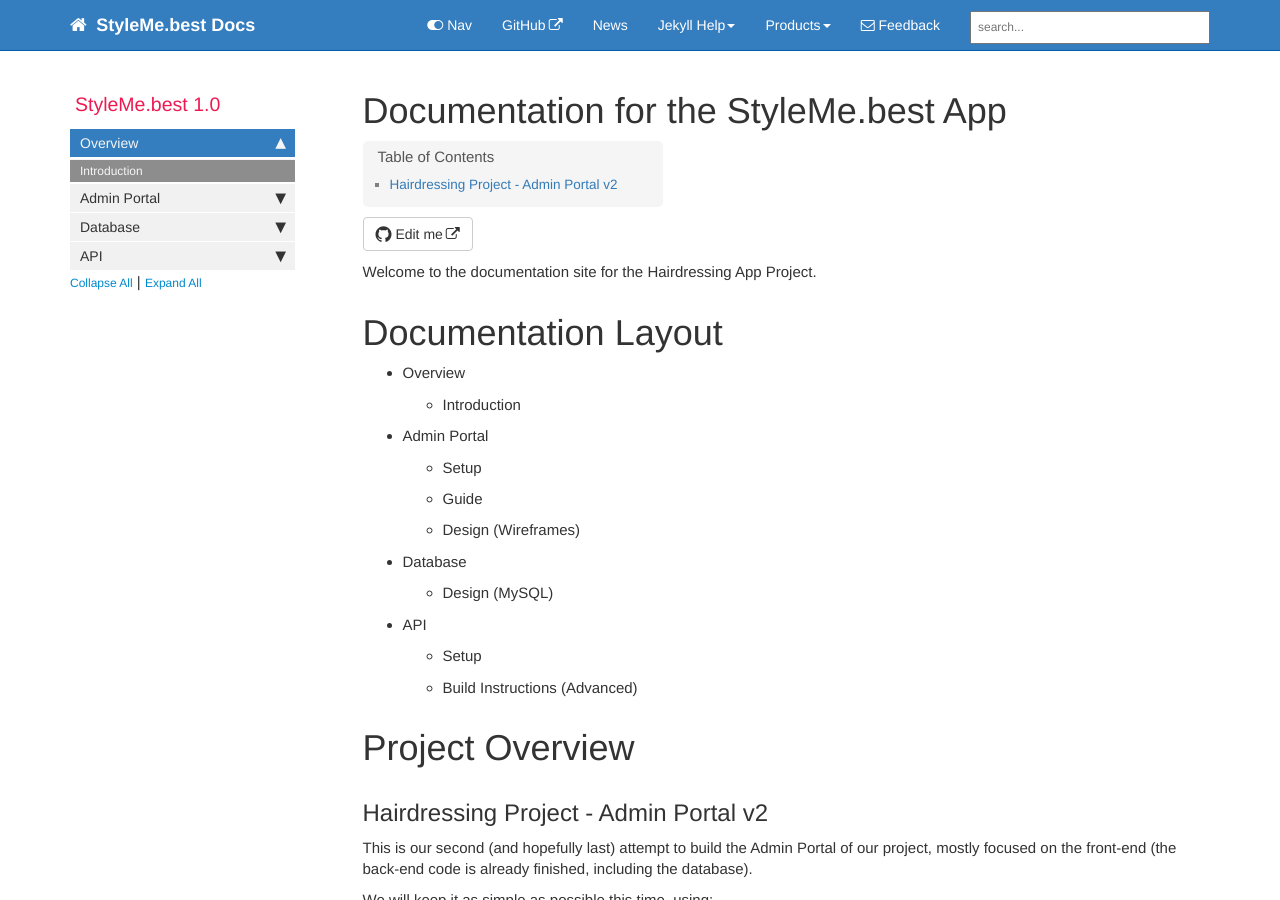
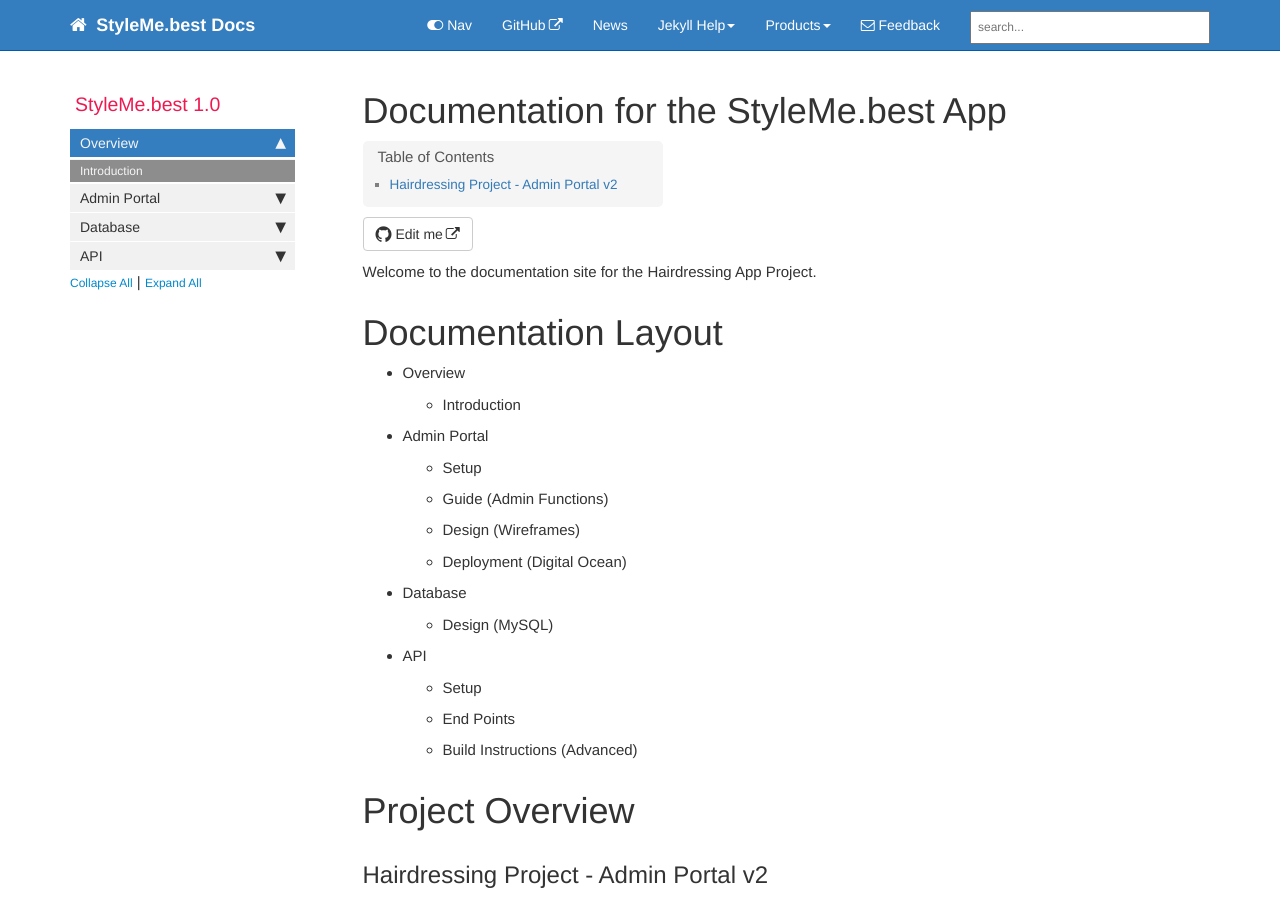
Before and after one commit to HairdressingProject/Documentation, a Jekyll site: the page built from index.md, in a window 1280 px wide and 900 px high. Built offline with Jekyll 4.4.1, drawn with Linux system fonts in a browser that asks for light colours; comment, search, counter and statistics services are not loaded.

Commit message:
Update index.md

```diff
--- a/index.md
+++ b/index.md
@@ -12,12 +12,14 @@ Welcome to the documentation site for the Hairdressing App Project.
     * Introduction
 * Admin Portal
     * Setup
-    * Guide
+    * Guide (Admin Functions)
     * Design (Wireframes)
+    * Deployment (Digital Ocean)
 * Database
     * Design (MySQL)
 * API
     * Setup
+    * End Points
     * Build Instructions (Advanced)
 
 # Project Overview
```
